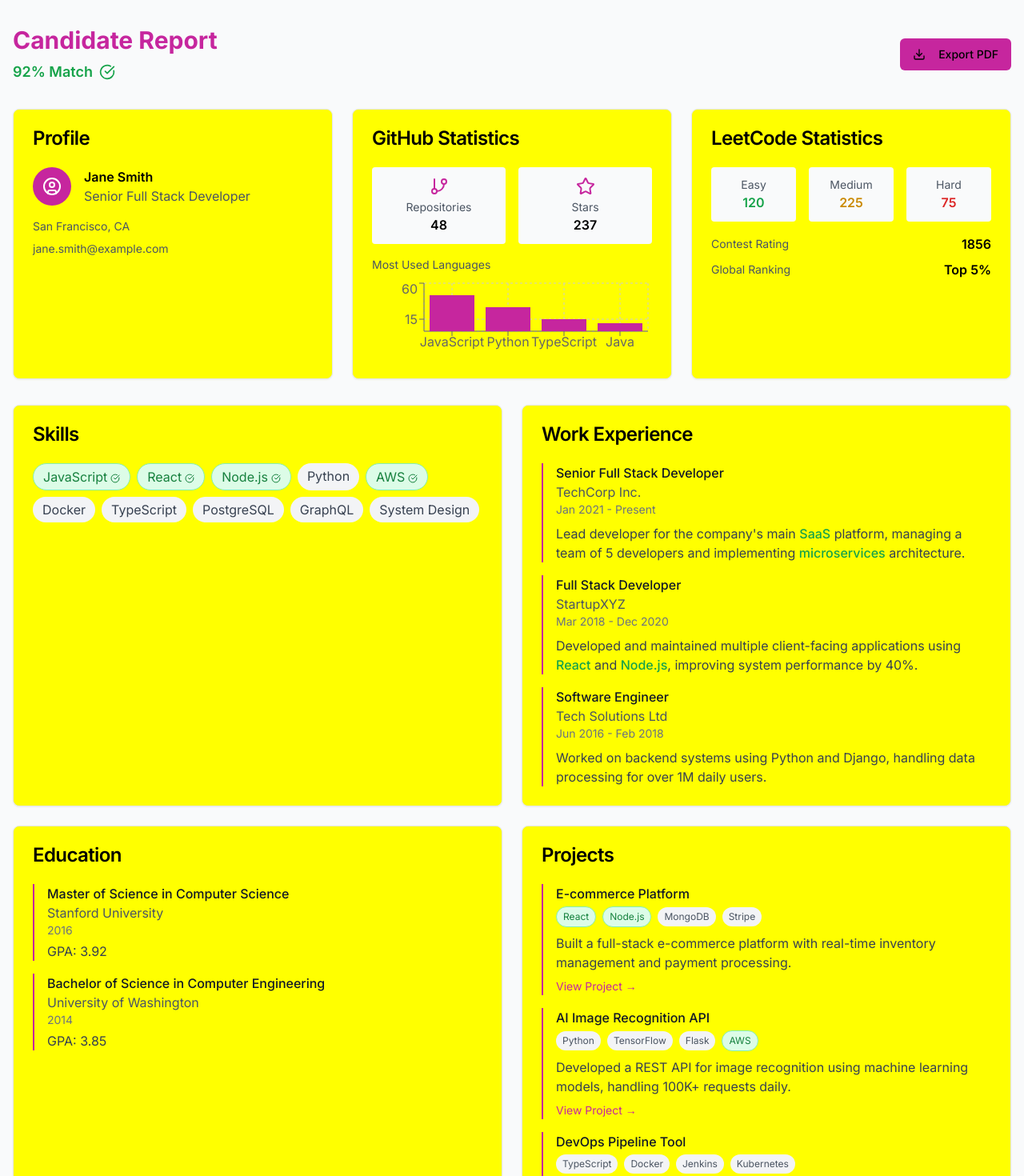
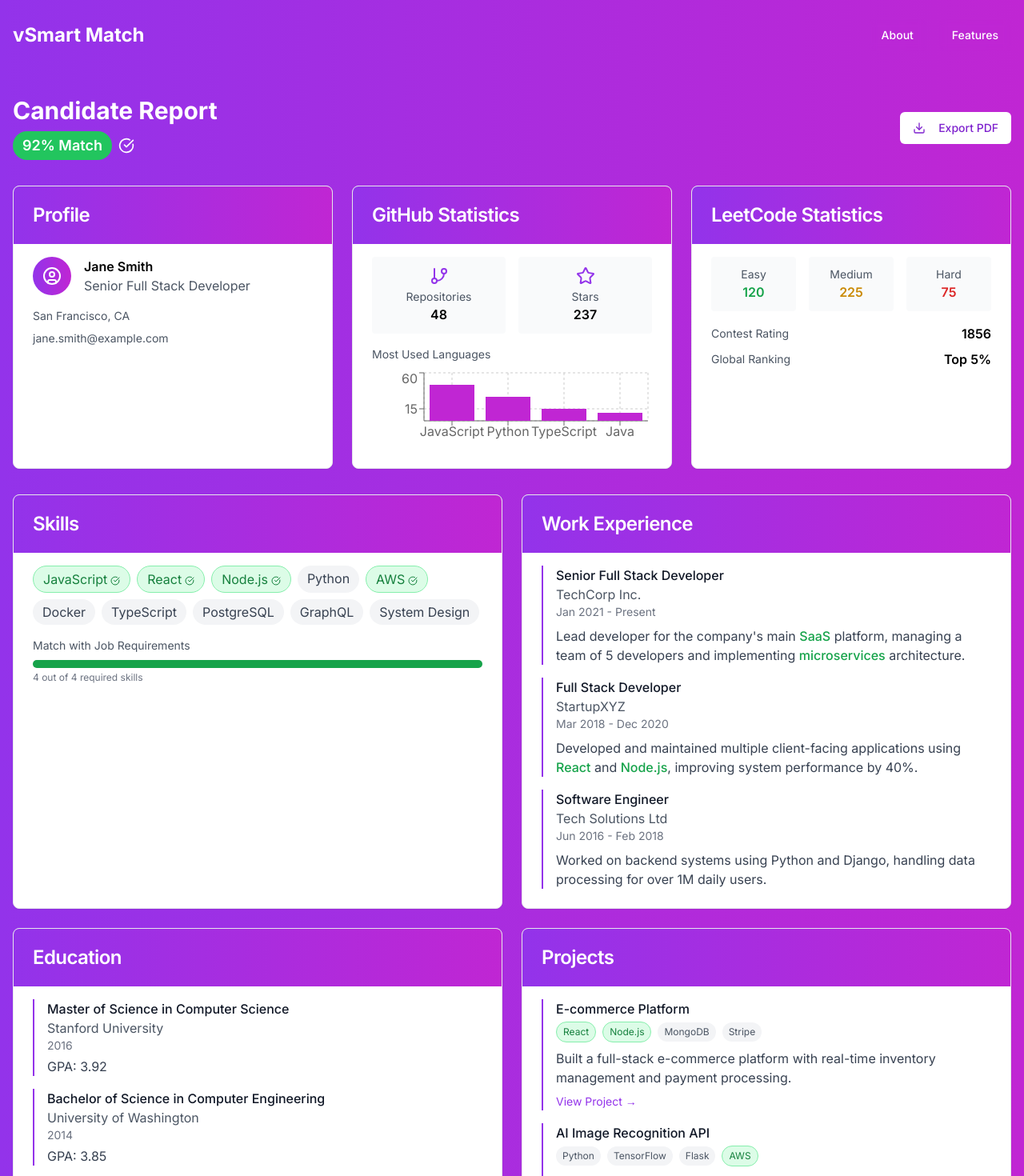
Before and after one commit to prathamesh493/V-smart-match, a Next.js app: page /company/report in a window 1280 px wide. Shown: the top 1470 px of the page at 80% size. Built offline with nearby package versions, Linux system fonts and the light colour scheme.

Commit message:
minor fixes

```diff
--- a/app/company/match-report/page.js
+++ b/app/company/match-report/page.js
@@ -99,11 +99,12 @@ export default function MatchReport() {
                   </div>
                 </div>
 
-                <div className="w-full py-3 px-6 bg-white/20 text-white rounded-full font-semibold hover:bg-white/30 transition-colors border border-white/20">
-                  <Link href="/company/report">
-                    View Profile
-                  </Link>
-                </div>
+                <Link
+                  href="/company/report"
+                  className="block w-full py-3 px-6 bg-white/20 text-white text-center rounded-full font-semibold hover:bg-white/30 transition-colors border border-white/20"
+                >
+                  View Profile
+                </Link>
               </div>
             ))}
           </div>
--- a/app/company/report/page.js
+++ b/app/company/report/page.js
@@ -6,6 +6,7 @@ import { BookOpen, GitBranch, Star, Code, Award, FileText, BriefcaseIcon, Gradua
 import { Card, CardContent, CardHeader, CardTitle } from '@/components/ui/card';
 import { Progress } from '@/components/ui/progress';
 import { Button } from '@/components/ui/button';
+import Header from '@/components/Header';
 
 const CompanyCandidateReport = () => {
   const [reportData, setReportData] = useState(null);
@@ -28,8 +29,8 @@ const CompanyCandidateReport = () => {
 
   if (loading) {
     return (
-      <div className="min-h-screen flex items-center justify-center">
-        <div className="animate-spin rounded-full h-12 w-12 border-t-2 border-b-2 border-[#c6269e]"></div>
+      <div className="min-h-screen flex items-center justify-center bg-gradient-to-r from-purple-600 to-fuchsia-600">
+        <div className="animate-spin rounded-full h-12 w-12 border-t-2 border-b-2 border-white"></div>
       </div>
     );
   }
@@ -40,19 +41,20 @@ const CompanyCandidateReport = () => {
   };
 
   return (
-    <div className="min-h-screen bg-gray-50">
+    <div className="min-h-screen bg-gradient-to-r from-purple-600 to-fuchsia-600">
+      <Header />
       <main className="container mx-auto px-4 py-8">
         <div className="flex flex-col sm:flex-row justify-between items-start sm:items-center gap-4 mb-8">
           <div>
-            <h1 className="text-3xl font-bold text-[#c6269e]">Candidate Report</h1>
+            <h1 className="text-3xl font-bold text-white">Candidate Report</h1>
             <div className="mt-2 flex items-center gap-2">
-              <span className="text-lg font-semibold text-green-600">92% Match</span>
-              <CheckCircle className="w-5 h-5 text-green-600" />
+              <span className="text-lg font-semibold text-white bg-green-500 px-3 py-1 rounded-full">92% Match</span>
+              <CheckCircle className="w-5 h-5 text-white" />
             </div>
           </div>
           <Button
             onClick={handleExportPDF}
-            className="bg-[#c6269e] hover:bg-[#a81f85]"
+            className="bg-white text-purple-700 hover:bg-gray-100"
           >
             <Download className="w-4 h-4 mr-2" />
             Export PDF
@@ -80,14 +82,14 @@ const ProfileCard = ({ data }) => {
   if (!data) return null;
 
   return (
-    <Card>
-      <CardHeader>
-        <CardTitle>Profile</CardTitle>
+    <Card className="bg-white overflow-hidden">
+      <CardHeader className="bg-gradient-to-r from-purple-600 to-fuchsia-600">
+        <CardTitle className="text-white">Profile</CardTitle>
       </CardHeader>
-      <CardContent>
+      <CardContent className="mt-4">
         <div className="space-y-4">
           <div className="flex items-center gap-4">
-            <div className="bg-[#c6269e] text-white p-3 rounded-full">
+            <div className="bg-gradient-to-r from-purple-600 to-fuchsia-600 text-white p-3 rounded-full">
               <UserCircle className="w-6 h-6" />
             </div>
             <div>
@@ -105,7 +107,7 @@ const ProfileCard = ({ data }) => {
   );
 };
 
-// GitHub and LeetCode cards remain mostly the same, just remove any edit functionality
+// GitHub and LeetCode cards with updated styling
 const GithubStatsCard = ({ data }) => {
   if (!data) {
     return (
@@ -119,19 +121,19 @@ const GithubStatsCard = ({ data }) => {
   }
 
   return (
-    <Card>
-      <CardHeader>
-        <CardTitle>GitHub Statistics</CardTitle>
+    <Card className="bg-white overflow-hidden">
+      <CardHeader className="bg-gradient-to-r from-purple-600 to-fuchsia-600">
+        <CardTitle className="text-white">GitHub Statistics</CardTitle>
       </CardHeader>
-      <CardContent>
+      <CardContent className="mt-4">
         <div className="grid grid-cols-2 gap-4 mb-4">
           <div className="text-center p-3 bg-gray-50 rounded">
-            <GitBranch className="w-6 h-6 mx-auto mb-1 text-[#c6269e]" />
+            <GitBranch className="w-6 h-6 mx-auto mb-1 text-purple-600" />
             <div className="text-sm text-gray-600">Repositories</div>
             <div className="font-semibold">{data.repositories}</div>
           </div>
           <div className="text-center p-3 bg-gray-50 rounded">
-            <Star className="w-6 h-6 mx-auto mb-1 text-[#c6269e]" />
+            <Star className="w-6 h-6 mx-auto mb-1 text-purple-600" />
             <div className="text-sm text-gray-600">Stars</div>
             <div className="font-semibold">{data.stars}</div>
           </div>
@@ -144,7 +146,7 @@ const GithubStatsCard = ({ data }) => {
               <XAxis dataKey="name" />
               <YAxis />
               <Tooltip />
-              <Bar dataKey="percentage" fill="#c6269e" />
+              <Bar dataKey="percentage" fill="#c026d3" />
             </BarChart>
           </ResponsiveContainer>
         </div>
@@ -161,16 +163,17 @@ const LeetcodeStatsCard = ({ data }) => {
         icon={Code}
         buttonText="Connect LeetCode"
         onClick={() => console.log('Connect LeetCode')}
+        className="bg-white"
       />
     );
   }
 
   return (
-    <Card>
-      <CardHeader>
-        <CardTitle>LeetCode Statistics</CardTitle>
+    <Card className="bg-white overflow-hidden">
+      <CardHeader className="bg-gradient-to-r from-purple-600 to-fuchsia-600">
+        <CardTitle className="text-white">LeetCode Statistics</CardTitle>
       </CardHeader>
-      <CardContent>
+      <CardContent className="mt-4">
         <div className="grid grid-cols-3 gap-4 mb-4">
           <div className="text-center p-3 bg-gray-50 rounded">
             <div className="text-sm text-gray-600">Easy</div>
@@ -200,15 +203,32 @@ const LeetcodeStatsCard = ({ data }) => {
   );
 };
 
+const EmptyCard = ({ title, icon: Icon, buttonText, onClick, className = "" }) => {
+  return (
+    <Card className={`bg-white overflow-hidden ${className}`}>
+      <CardHeader className="bg-gradient-to-r from-purple-600 to-fuchsia-600">
+        <CardTitle className="text-white">{title}</CardTitle>
+      </CardHeader>
+      <CardContent className="flex flex-col items-center justify-center py-8">
+        <Icon className="w-12 h-12 text-gray-300 mb-4" />
+        <p className="text-gray-500 mb-4 text-center">No {title.toLowerCase()} data available</p>
+        <Button onClick={onClick} variant="outline">
+          {buttonText}
+        </Button>
+      </CardContent>
+    </Card>
+  );
+};
+
 const SkillsCard = ({ skills, jobRequiredSkills }) => {
   if (!skills?.length) return null;
 
   return (
-    <Card>
-      <CardHeader>
-        <CardTitle>Skills</CardTitle>
+    <Card className="bg-white overflow-hidden">
+      <CardHeader className="bg-gradient-to-r from-purple-600 to-fuchsia-600">
+        <CardTitle className="text-white">Skills</CardTitle>
       </CardHeader>
-      <CardContent>
+      <CardContent className="mt-4">
         <div className="flex flex-wrap gap-2">
           {skills.map((skill, index) => {
             const isMatch = jobRequiredSkills.includes(skill);
@@ -226,6 +246,18 @@ const SkillsCard = ({ skills, jobRequiredSkills }) => {
               </span>
             );
           })}
+        </div>
+        <div className="mt-4">
+          <p className="text-sm text-gray-600 mb-2">Match with Job Requirements</p>
+          <div className="w-full bg-gray-200 rounded-full h-2.5">
+            <div
+              className="bg-green-600 h-2.5 rounded-full"
+              style={{ width: `${(skills.filter(s => jobRequiredSkills.includes(s)).length / jobRequiredSkills.length) * 100}%` }}
+            ></div>
+          </div>
+          <p className="text-xs text-gray-500 mt-1">
+            {skills.filter(s => jobRequiredSkills.includes(s)).length} out of {jobRequiredSkills.length} required skills
+          </p>
         </div>
       </CardContent>
     </Card>
@@ -245,14 +277,14 @@ const ExperienceCard = ({ experience, jobKeywords }) => {
   };
 
   return (
-    <Card>
-      <CardHeader>
-        <CardTitle>Work Experience</CardTitle>
+    <Card className="bg-white overflow-hidden">
+      <CardHeader className="bg-gradient-to-r from-purple-600 to-fuchsia-600">
+        <CardTitle className="text-white">Work Experience</CardTitle>
       </CardHeader>
-      <CardContent>
+      <CardContent className="mt-4">
         <div className="space-y-4">
           {experience.map((exp, index) => (
-            <div key={index} className="border-l-2 border-[#c6269e] pl-4">
+            <div key={index} className="border-l-2 border-purple-600 pl-4">
               <h3 className="font-medium text-gray-900">{exp.title}</h3>
               <p className="text-gray-600">{exp.company}</p>
               <p className="text-sm text-gray-500">
@@ -269,7 +301,6 @@ const ExperienceCard = ({ experience, jobKeywords }) => {
   );
 };
 
-// Education card remains mostly the same, just remove edit functionality
 const EducationCard = ({ education }) => {
   if (!education?.length) {
     return (
@@ -283,16 +314,14 @@ const EducationCard = ({ education }) => {
   }
 
   return (
-    <Card>
-      <CardHeader>
-        <div className="flex justify-between items-center">
-          <CardTitle>Education</CardTitle>
-        </div>
+    <Card className="bg-white overflow-hidden">
+      <CardHeader className="bg-gradient-to-r from-purple-600 to-fuchsia-600">
+        <CardTitle className="text-white">Education</CardTitle>
       </CardHeader>
-      <CardContent>
+      <CardContent className="mt-4">
         <div className="space-y-4">
           {education.map((edu, index) => (
-            <div key={index} className="border-l-2 border-[#c6269e] pl-4">
+            <div key={index} className="border-l-2 border-purple-600 pl-4">
               <h3 className="font-medium text-gray-900">{edu.degree}</h3>
               <p className="text-gray-600">{edu.school}</p>
               <p className="text-sm text-gray-500">{edu.graduationYear}</p>
@@ -320,16 +349,16 @@ const ProjectsCard = ({ projects, jobKeywords }) => {
   };
 
   return (
-    <Card>
-      <CardHeader>
-        <CardTitle>Projects</CardTitle>
+    <Card className="bg-white overflow-hidden">
+      <CardHeader className="bg-gradient-to-r from-purple-600 to-fuchsia-600">
+        <CardTitle className="text-white">Projects</CardTitle>
       </CardHeader>
-      <CardContent>
+      <CardContent className="mt-4">
         <div className="space-y-4">
           {projects.map((project, index) => (
-            <div key={index} className="border-l-2 border-[#c6269e] pl-4">
+            <div key={index} className="border-l-2 border-purple-600 pl-4">
               <h3 className="font-medium text-gray-900">{project.name}</h3>
-              <div className="flex items-center gap-2 mt-1">
+              <div className="flex items-center flex-wrap gap-2 mt-1">
                 {project.technologies.map((tech, techIndex) => (
                   <span
                     key={techIndex}
@@ -351,7 +380,7 @@ const ProjectsCard = ({ projects, jobKeywords }) => {
                   href={project.link}
                   target="_blank"
                   rel="noopener noreferrer"
-                  className="text-sm text-[#c6269e] hover:text-[#a81f85] mt-2 inline-block"
+                  className="text-sm text-purple-600 hover:text-purple-800 mt-2 inline-block"
                 >
                   View Project →
                 </a>
```
Also changed, not shown: app/candidate/profile/page.js (+72 -9 lines).
